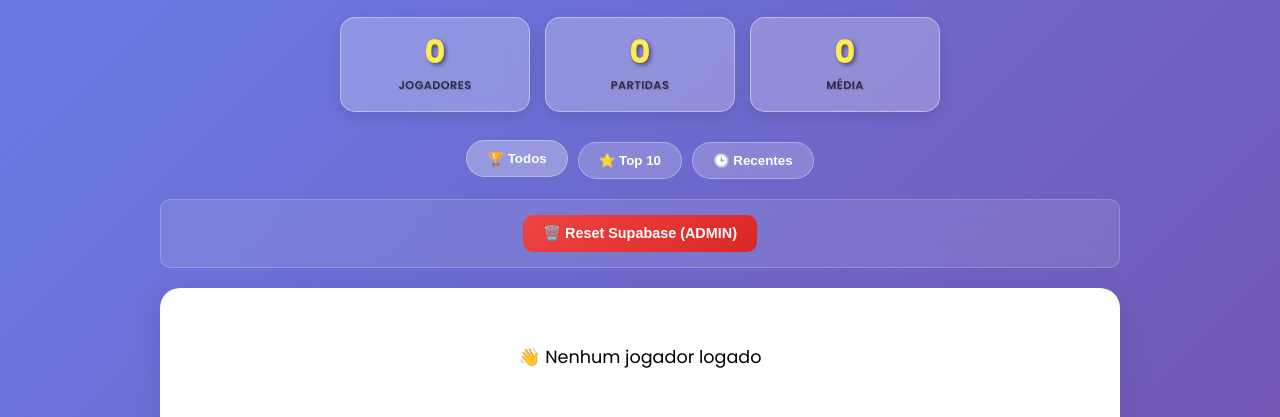
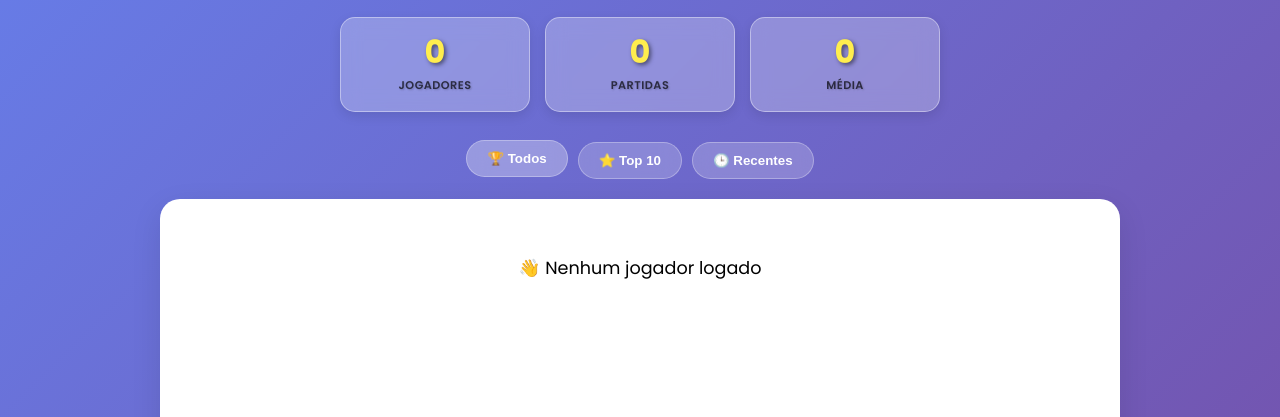
Before and after one commit to Paulo-Santos20/Quiz-Casal, a plain HTML site: page ranking.html in a window 1280 px wide. Shown: the part 134-551 px from the top of the page. Drawn offline with nearby package versions, Linux system fonts and the light colour scheme.

Commit message:
style: remover botão supabase

```diff
--- a/ranking.html
+++ b/ranking.html
@@ -38,12 +38,7 @@
             <button class="filter-btn" data-filter="recent">🕒 Recentes</button>
         </div>
 
-        <!-- Controles Admin -->
-        <div class="admin-controls" style="text-align: center; margin: 20px 0; padding: 15px; background: rgba(255,255,255,0.1); border-radius: 10px;">
-            <button id="resetSupabaseBtn" class="reset-btn danger" onclick="window.resetSupabaseRanking?.()">
-                🗑️ Reset Supabase (ADMIN)
-            </button>
-        </div>
+
 
         <div class="ranking-container">
             <div id="loadingRanking" class="loading" style="display: none;">
```
